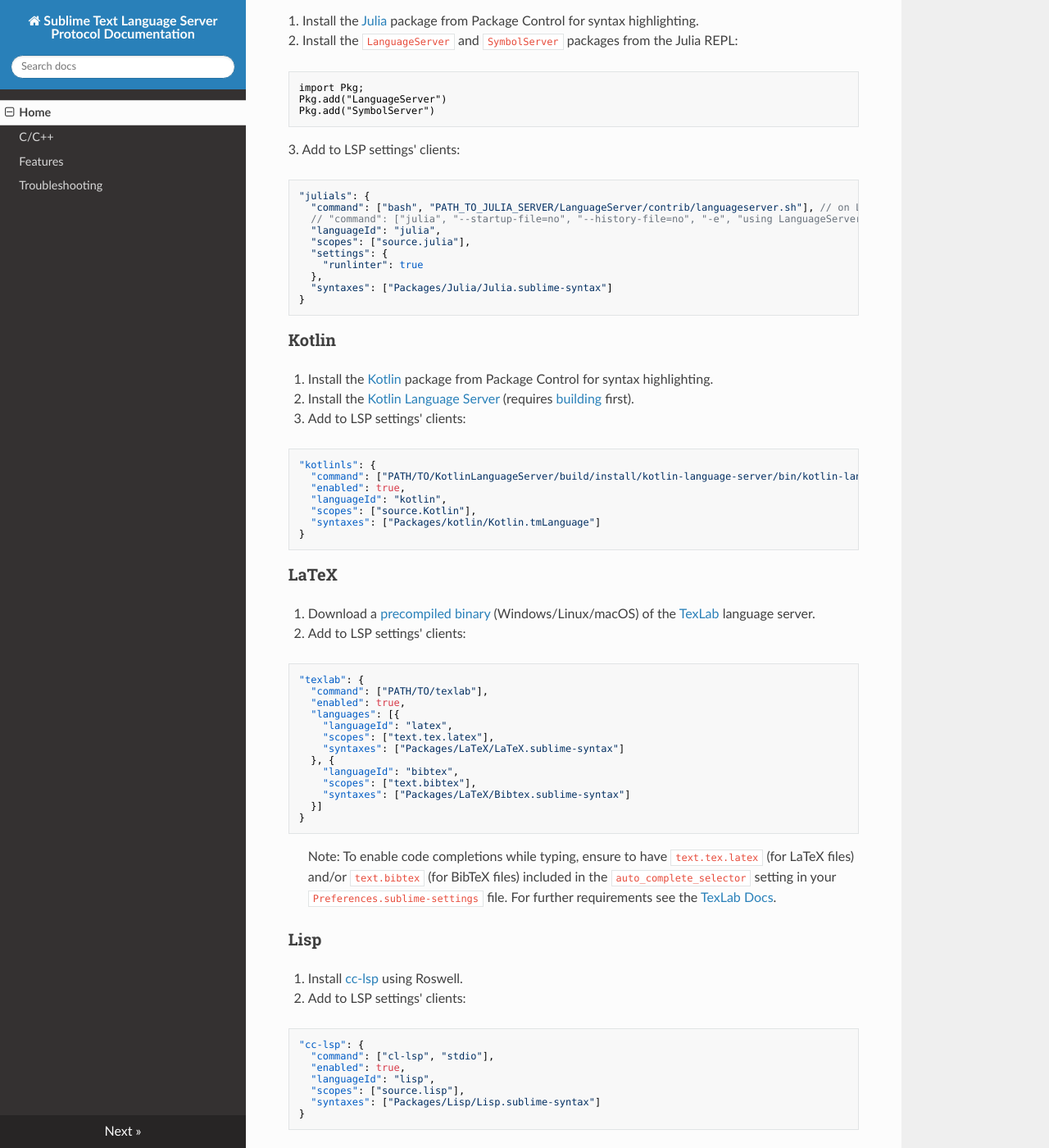
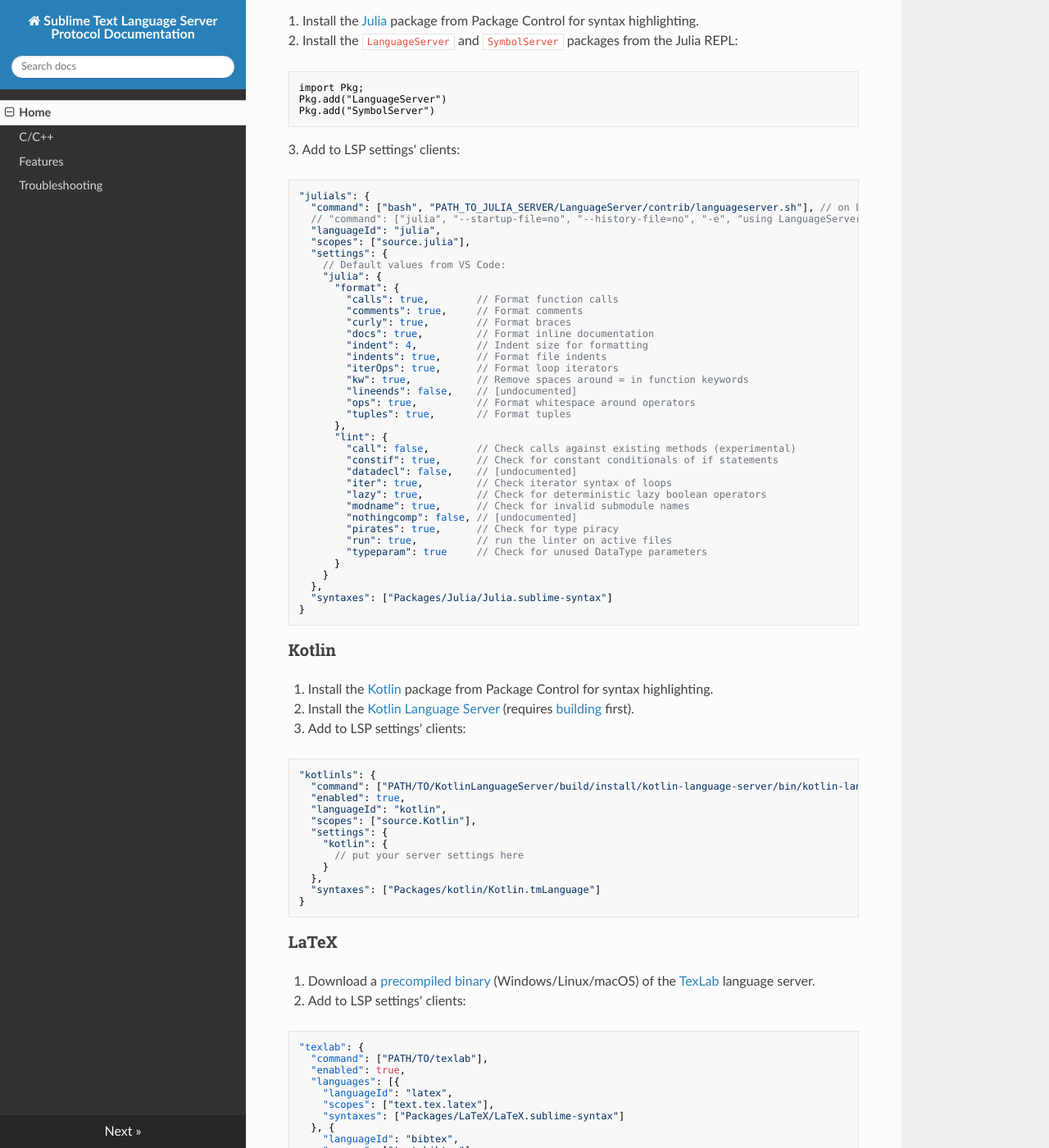
Before and after one commit to sublimelsp/LSP, an MkDocs documentation site: the page built from docs/index.md, in a window 1280 px wide and 1400 px high, scrolled down 8784 px. Shown: the whole window at 82% size. Built offline with MkDocs 1.6.1, drawn with Linux system fonts in a browser that asks for light colours; nearby versions of some CDN libraries.

Commit message:
Read values for workspace/configuration request from settings (#908)
See: https://microsoft.github.io/language-server-protocol/specification#workspace_configuration

The Julia server sends multiple configuration keys as 'section'.
This commit extracts the corresponding values for those keys from the
"settings" entry of the server configuration, and returns None for
missing values, as described in the protocol specification.

* Improve handling of missing or empty 'section' value in workspace/configuration request
* Update server configuration docs for Julia & Kotlin
* Use settings dict and split requested sections by dots

````diff
--- a/docs/index.md
+++ b/docs/index.md
@@ -453,11 +453,38 @@
 ```js
 "julials": {
   "command": ["bash", "PATH_TO_JULIA_SERVER/LanguageServer/contrib/languageserver.sh"], // on Linux/macOS
-  // "command": ["julia", "--startup-file=no", "--history-file=no", "-e", "using LanguageServer; using SymbolServer; server=LanguageServer.LanguageServerInstance(stdin,stdout,false); run(server);"], // on Windows
+  // "command": ["julia", "--startup-file=no", "--history-file=no", "-e", "using LanguageServer; using LanguageServer.SymbolServer; server=LanguageServer.LanguageServerInstance(stdin,stdout,false); run(server)"], // on Windows
   "languageId": "julia",
   "scopes": ["source.julia"],
   "settings": {
-    "runlinter": true
+    // Default values from VS Code:
+    "julia": {
+      "format": {
+        "calls": true,        // Format function calls
+        "comments": true,     // Format comments
+        "curly": true,        // Format braces
+        "docs": true,         // Format inline documentation
+        "indent": 4,          // Indent size for formatting
+        "indents": true,      // Format file indents
+        "iterOps": true,      // Format loop iterators
+        "kw": true,           // Remove spaces around = in function keywords
+        "lineends": false,    // [undocumented]
+        "ops": true,          // Format whitespace around operators
+        "tuples": true,       // Format tuples
+      },
+      "lint": {
+        "call": false,        // Check calls against existing methods (experimental)
+        "constif": true,      // Check for constant conditionals of if statements
+        "datadecl": false,    // [undocumented]
+        "iter": true,         // Check iterator syntax of loops
+        "lazy": true,         // Check for deterministic lazy boolean operators
+        "modname": true,      // Check for invalid submodule names
+        "nothingcomp": false, // [undocumented]
+        "pirates": true,      // Check for type piracy
+        "run": true,          // run the linter on active files
+        "typeparam": true     // Check for unused DataType parameters
+      }
+    }
   },
   "syntaxes": ["Packages/Julia/Julia.sublime-syntax"]
 }
@@ -472,12 +499,17 @@
 2. Install the [Kotlin Language Server](https://github.com/fwcd/KotlinLanguageServer) (requires [building](https://github.com/fwcd/KotlinLanguageServer/blob/master/BUILDING.md) first).
 3. Add to LSP settings' clients:
 
-```json
+```js
 "kotlinls": {
   "command": ["PATH/TO/KotlinLanguageServer/build/install/kotlin-language-server/bin/kotlin-language-server.bat"],
   "enabled": true,
   "languageId": "kotlin",
   "scopes": ["source.Kotlin"],
+  "settings": {
+    "kotlin": {
+      // put your server settings here
+    }
+  },
   "syntaxes": ["Packages/kotlin/Kotlin.tmLanguage"]
 }
 ```
````
Also changed, not shown: 1 other file.
